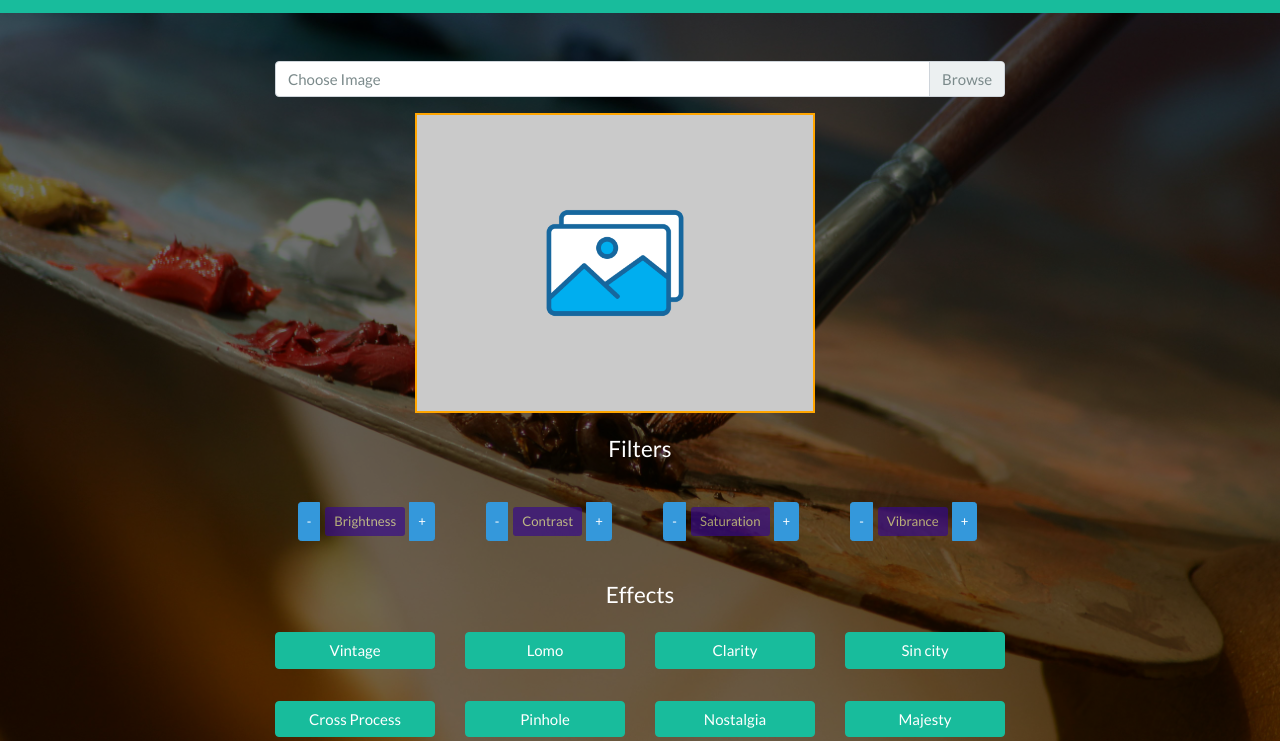
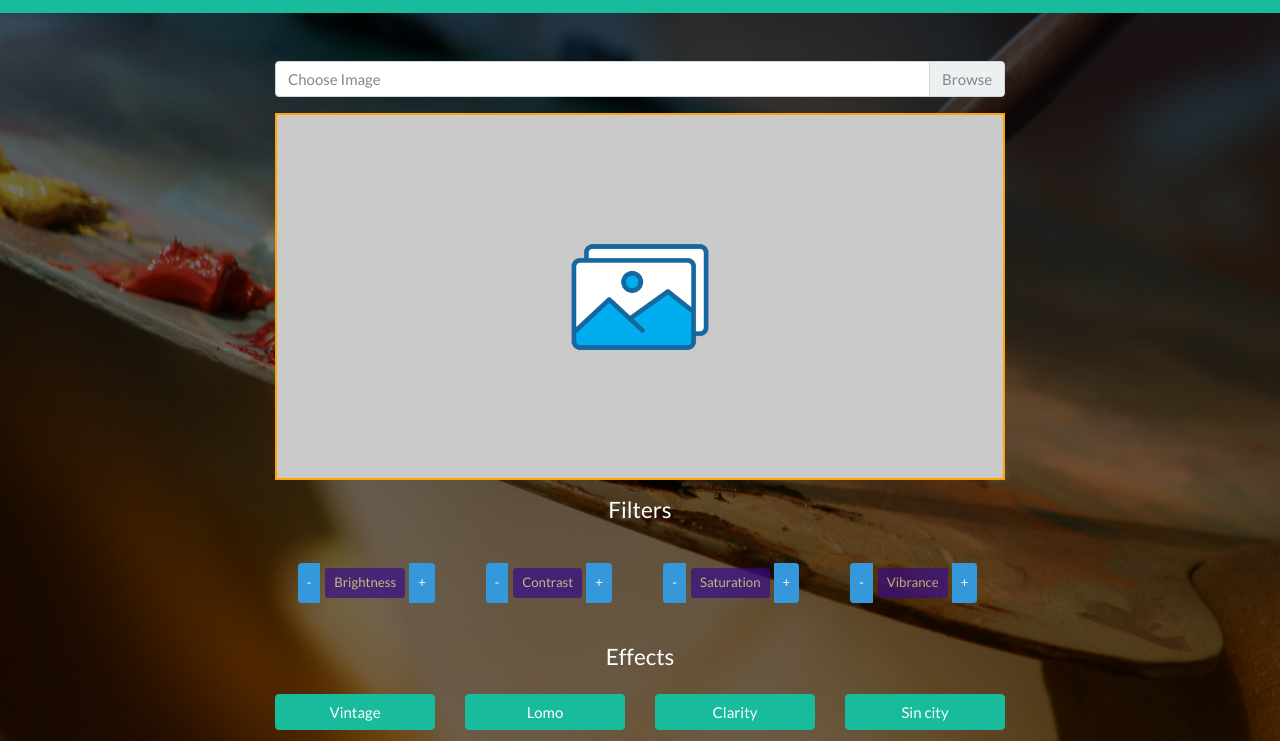
Before and after one commit to aslamansari-codes/Image-Filter-App, a plain HTML site: page index.html in a window 1280 px wide. Shown: the part 58-799 px from the top of the page. Drawn offline with nearby package versions, Linux system fonts and the light colour scheme.

Commit message:
filter app completed

```diff
--- a/index.html
+++ b/index.html
@@ -24,7 +24,9 @@
                     <input type="file" class="custom-file-input" id="upload-file">
                     <label for="upload-file" class="custom-file-label">Choose Image</label>
                 </div>
-                <canvas id="canvas"></canvas>
+                <div class="w-100 text-center">
+                    <canvas id="canvas" class="img-fluid"></canvas>
+                  </div>
 
                 <h4 class="text-center my-3">
                     Filters
@@ -71,19 +73,20 @@
                     Effects
                 </h4>
                 <div class="row mb-3" id="row-2">
-                    <div class="col-md-3 my-2">
+                    <div class="col-6 col-md-3 my-2">
                         <button class="filter-btn vintage-add btn btn-success btn-block">Vintage</button>
-                    </div>
+                      </div>
 
-                    <div class="col-md-3 my-2">
+
+                    <div class="col-6 col-md-3 my-2">
                         <button class="filter-btn lomo-add btn btn-success btn-block">Lomo</button>
                     </div>
 
-                    <div class="col-md-3 my-2">
+                    <div class="col-6 col-md-3 my-2">
                         <button class="filter-btn clarity-add btn btn-success btn-block">Clarity</button>
                     </div>
 
-                    <div class="col-md-3 my-2">
+                    <div class="col-6 col-md-3 my-2">
                         <button class="filter-btn sincity-add btn btn-success btn-block">Sin city</button>
                     </div>
                 </div>
--- a/style.css
+++ b/style.css
@@ -21,17 +21,19 @@ body {
   cursor: pointer;
 }
 #canvas {
-  margin: auto;
+  display: block;
+  margin: 0 auto;
   background: #cacaca;
-  width: 400px;
-  height: 300px;
-  margin-left: 140px;
+  width: 100%;
+  max-width: 100%; /* Responsive width */
+  height: auto;
   background-image: url(./images/image-bg.png);
   background-size: 150px;
   background-repeat: no-repeat;
   background-position: center center;
   border: 2px solid orange;
 }
+
 
 .navbar-brand {
   margin: 0 auto;
```
